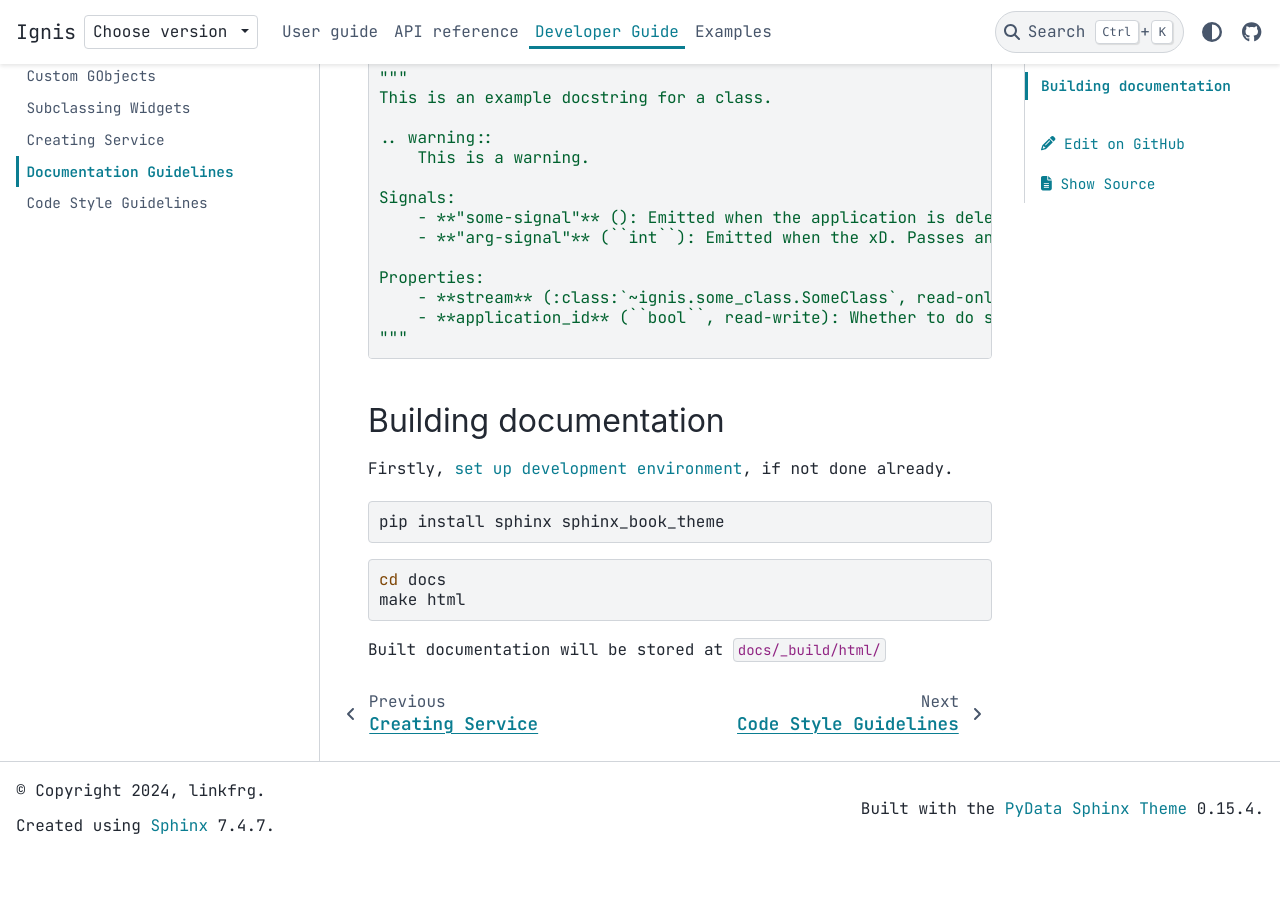
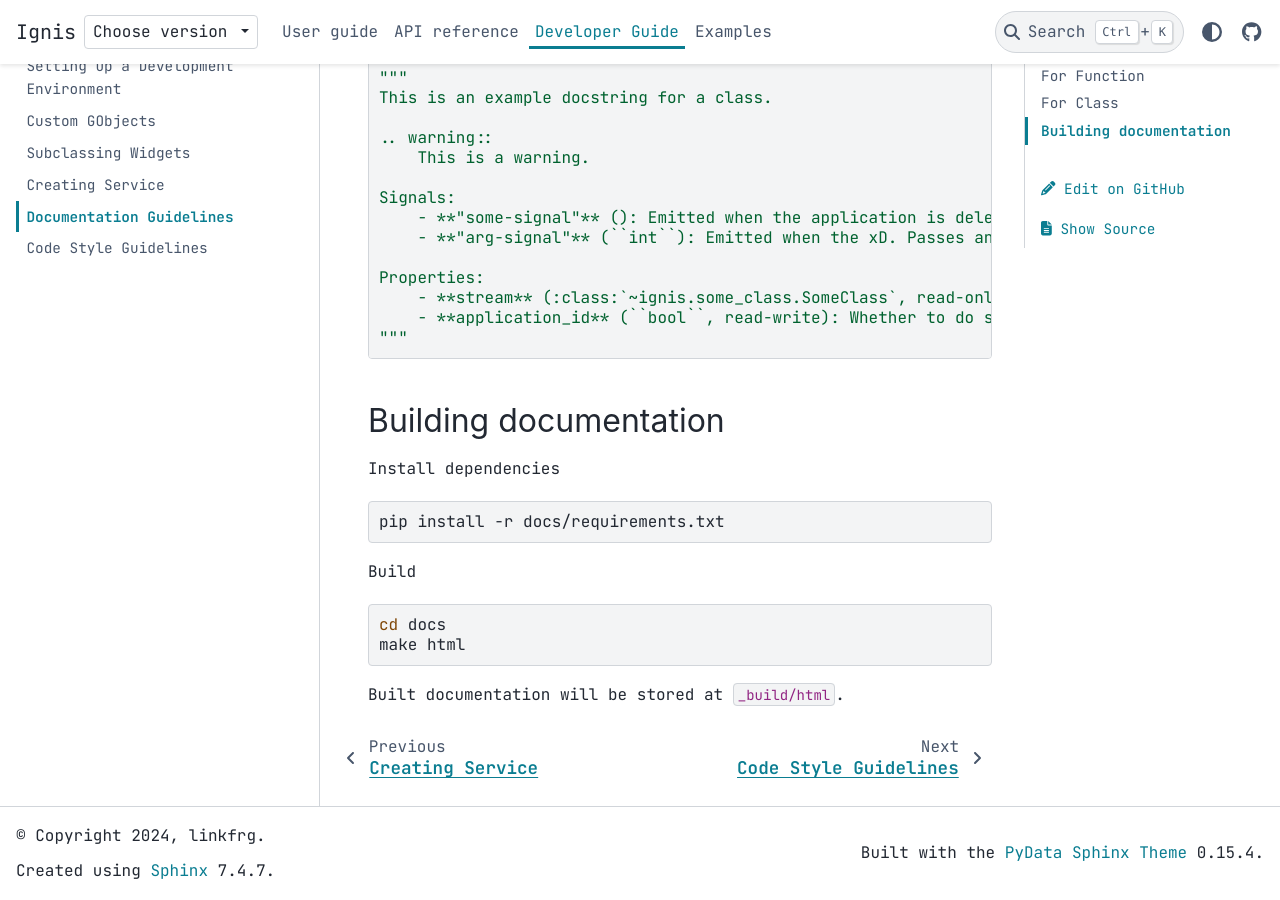
Before and after one commit to linkfrg/ignis, a Sphinx documentation site: the page built from docs/developer_guide/documentation.rst, in a window 1280 px wide and 900 px high, scrolled down 1418 px. Built offline with Sphinx 7.4.7 and the PyData theme 0.15.4, drawn with Linux system fonts in a browser that asks for light colours; before the commit the page ends 2273 px from its top, so only the background shows below that.

Commit message:
docs: update documentation.rst

```diff
--- a/docs/developer_guide/documentation.rst
+++ b/docs/developer_guide/documentation.rst
@@ -68,15 +68,17 @@
 Building documentation
 -------------------------
 
-Firstly, `set up development environment <env.html>`_, if not done already.
+Install dependencies
 
 .. code-block:: bash
 
-    pip install sphinx sphinx_book_theme
+    pip install -r docs/requirements.txt
+
+Build
 
 .. code-block:: bash
 
     cd docs
     make html
 
-Built documentation will be stored at ``docs/_build/html/``
+Built documentation will be stored at ``_build/html``.
```
